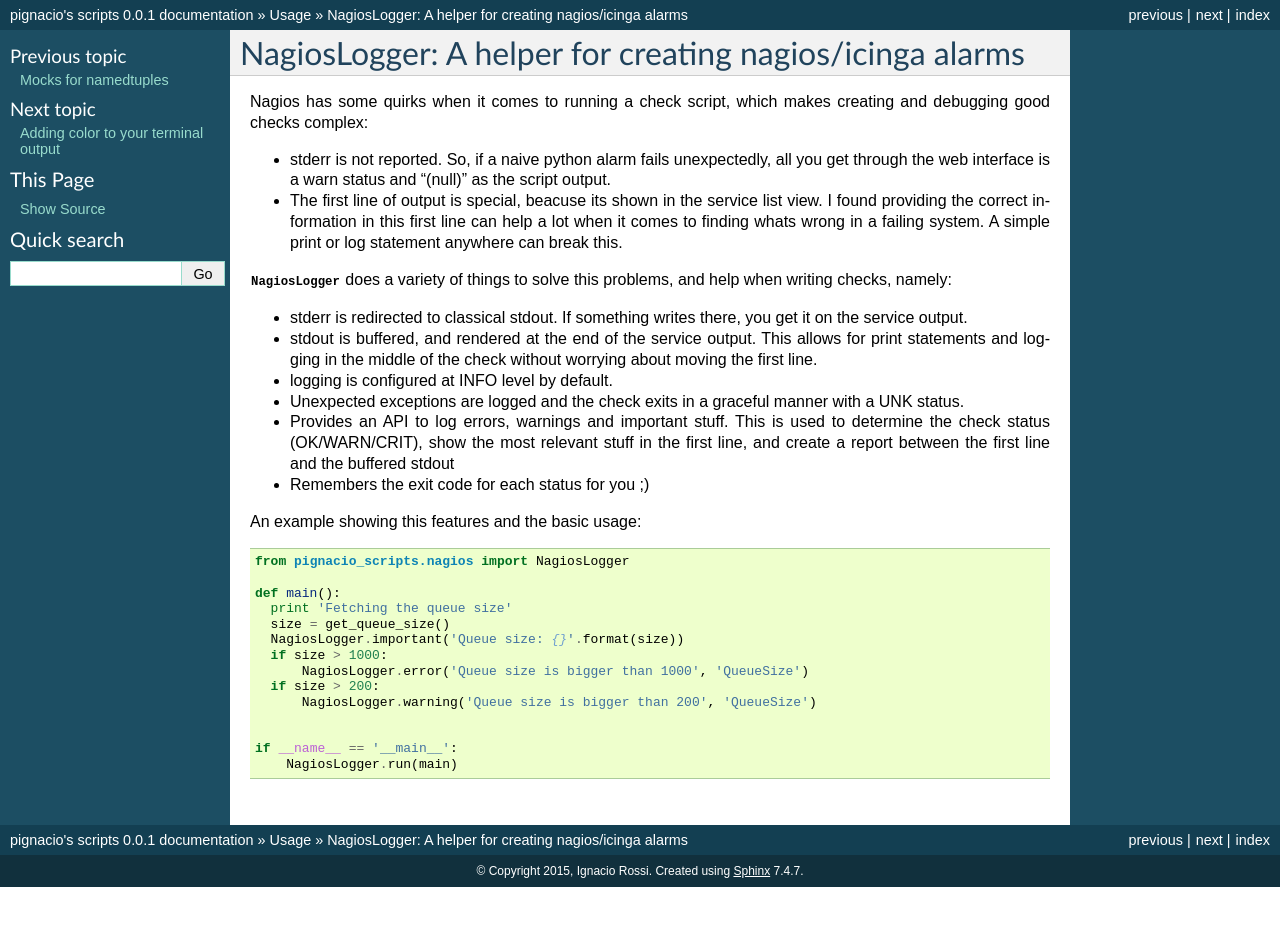
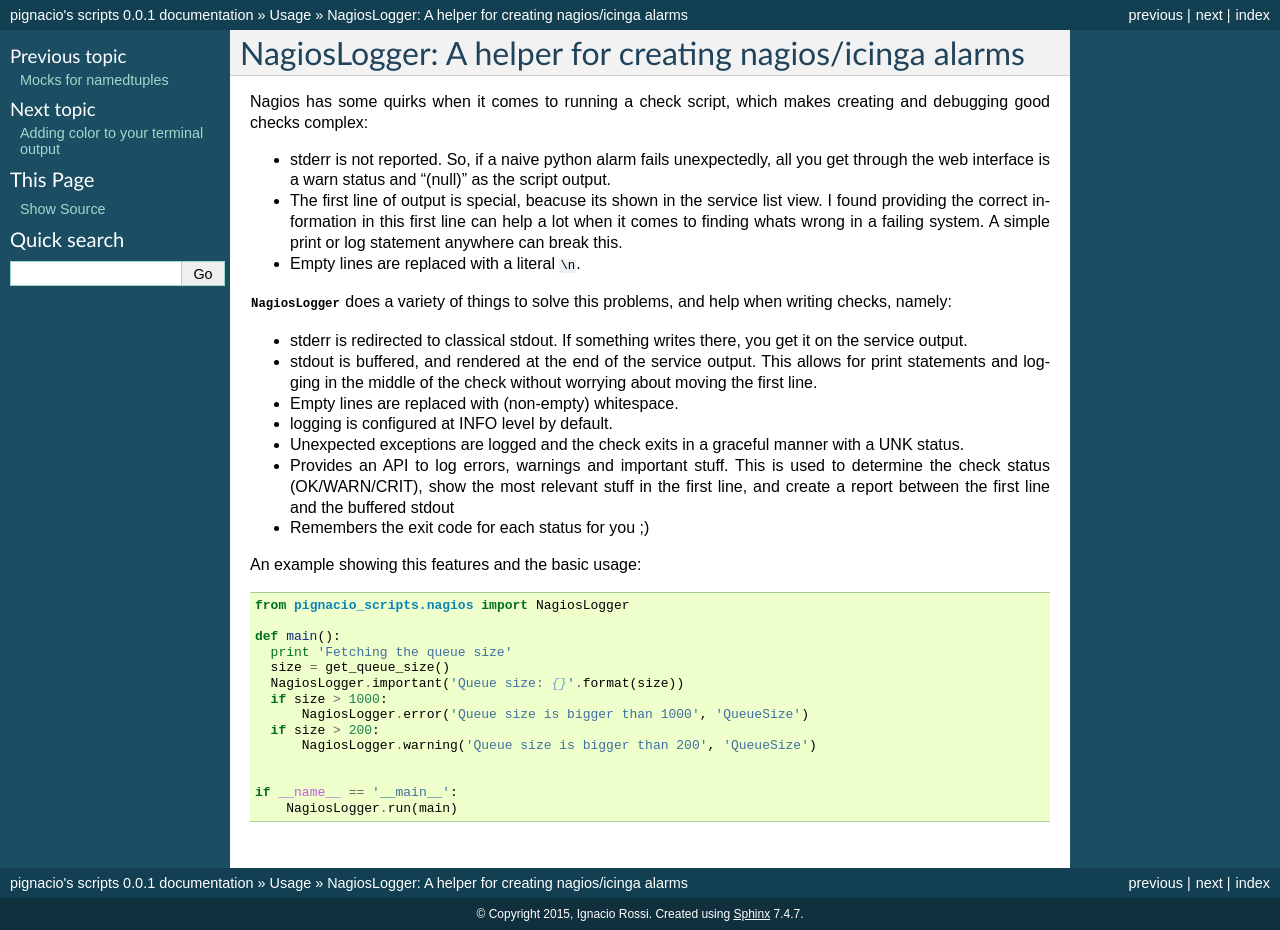
Before and after one commit to pignacio/pignacio_scripts, a Sphinx documentation site: the page built from docs/nagios/nagios-logger.rst, in a window 1280 px wide. Built offline with Sphinx 7.4.7, drawn with Linux system fonts in a browser that asks for light colours; pages that are not in the unit, such as notebooks, are missing from menus; before the commit the page ends 900 px from its top, so only the background shows below that.

Commit message:
Updated documentation

```diff
--- a/docs/nagios/nagios-logger.rst
+++ b/docs/nagios/nagios-logger.rst
@@ -10,26 +10,36 @@ creating and debugging good checks complex:
 * stderr is not reported. So, if a naive python alarm fails unexpectedly, all
   you get through the web interface is a warn status and "(null)" as the
   script output.
+
 * The first line of output is special, beacuse its shown in the service list
   view. I found providing the correct information in this first line can help
   a lot when it comes to finding whats wrong in a failing system. A simple
   print or log statement anywhere can break this.
+
+* Empty lines are replaced with a literal ``\n``.
 
 :py:class:`~pignacio_scripts.nagios.logger.NagiosLogger` does a variety of
 things to solve this problems, and help when writing checks, namely:
 
 * stderr is redirected to classical stdout. If something writes there, you get
   it on the service output.
+
 * stdout is buffered, and rendered at the end of the service output. This
   allows for print statements and logging in the middle of the check without
   worrying about moving the first line.
+
+* Empty lines are replaced with (non-empty) whitespace.
+
 * logging is configured at INFO level by default.
+
 * Unexpected exceptions are logged and the check exits in a graceful manner
   with a UNK status.
+
 * Provides an API to log errors, warnings and important stuff. This is used to
   determine the check status (OK/WARN/CRIT), show the most relevant stuff in
   the first line, and create a report between the first line and the buffered
   stdout
+
 * Remembers the exit code for each status for you ;)
 
 An example showing this features and the basic usage:
```
